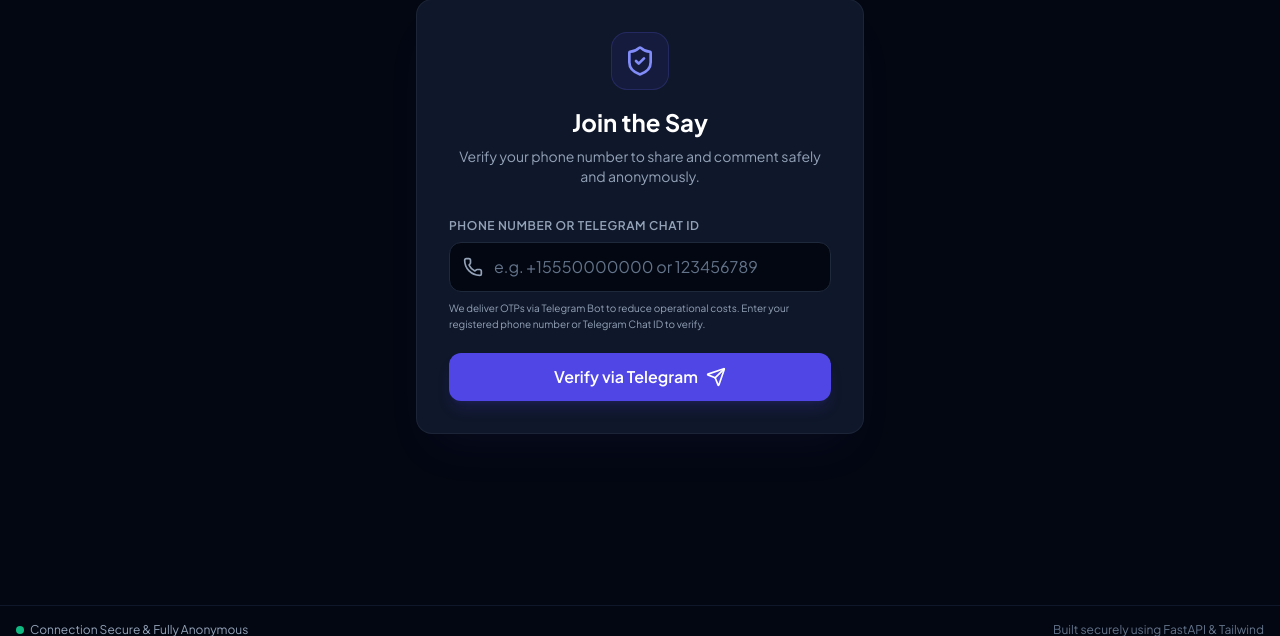
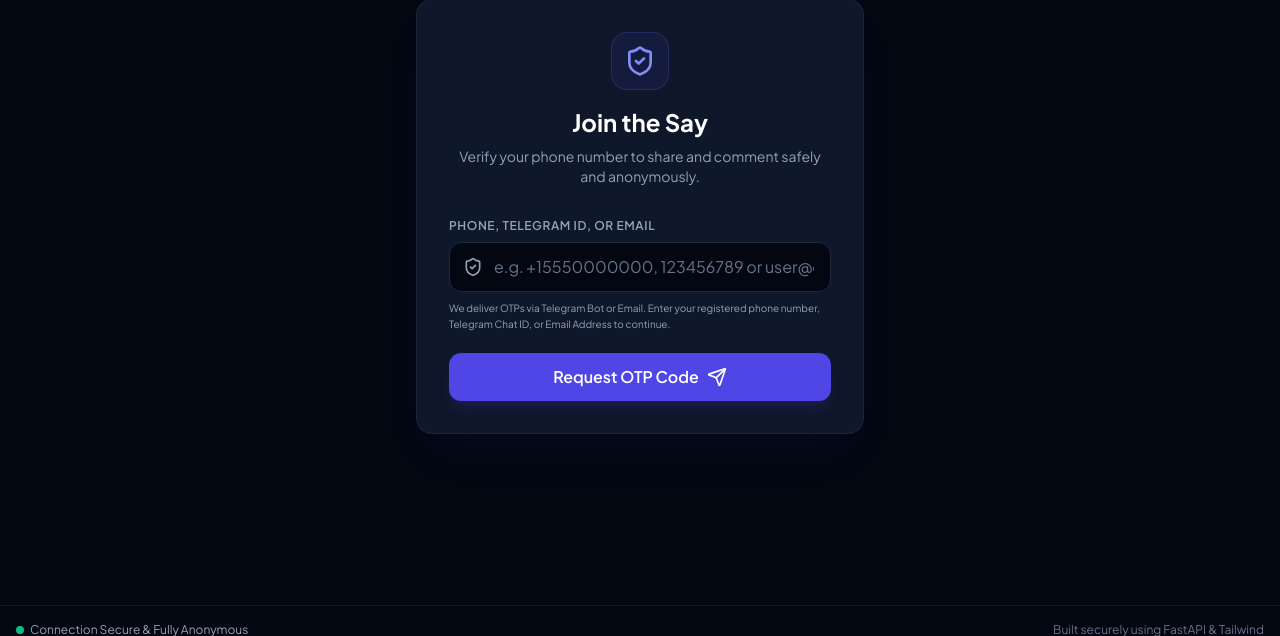
Before and after one commit to kojoedem/have-your-say, a FastAPI app: page / in a window 1280 px wide. Shown: the part 146-782 px from the top of the page. Run offline with FastAPI, Linux system fonts and the light colour scheme; some libraries are stand-ins or nearby versions.

Commit message:
Add Dual-Option Auth (Telegram and Email) and optimize Video Frame Scrubber GIF extraction
Co-authored-by: kojoedem <190887538+kojoedem@users.noreply.github.com>

```diff
--- a/main.py
+++ b/main.py
@@ -25,6 +25,96 @@ app.mount("/static", StaticFiles(directory="static"), name="static")
 
 # Initialize database
 init_db()
+
+# --- Telegram Bot Background Polling and Mapping ---
+import threading
+import time
+import urllib.request
+import urllib.parse
+import json
+
+# Global mapping for phone -> chat_id
+user_telegram_mapping = {}
+
+def telegram_bot_poll():
+    token = os.getenv("TELEGRAM_BOT_TOKEN")
+    if not token:
+        print("[Telegram Bot] TELEGRAM_BOT_TOKEN not set. Polling inactive.")
+        return
+
+    print(f"[Telegram Bot] Starting background polling thread...")
+    offset = 0
+    while True:
+        try:
+            url = f"https://api.telegram.org/bot{token}/getUpdates?offset={offset}&timeout=10"
+            req = urllib.request.Request(url, method="GET")
+            with urllib.request.urlopen(req, timeout=15) as response:
+                data = json.loads(response.read().decode("utf-8"))
+                if data.get("ok"):
+                    for update in data.get("result", []):
+                        update_id = update.get("update_id")
+                        if update_id >= offset:
+                            offset = update_id + 1
+
+                        message = update.get("message")
+                        if not message:
+                            continue
+
+                        chat_id = message.get("chat", {}).get("id")
+                        text = message.get("text", "")
+
+                        if text.startswith("/start "):
+                            payload = text.split("/start ")[1]
+                            if payload.startswith("login_"):
+                                phone = payload.split("login_")[1]
+                                user_telegram_mapping[phone] = chat_id
+
+                                # Generate OTP code and save to DB
+                                otp_code = f"{random.randint(100000, 999999)}"
+                                otp_expires = datetime.now(timezone.utc).replace(tzinfo=None) + timedelta(minutes=10)
+
+                                # Access database
+                                from database import SessionLocal, User
+                                db = SessionLocal()
+                                try:
+                                    user = db.query(User).filter(User.phone == phone).first()
+                                    if not user:
+                                        user = User(
+                                            phone=phone,
+                                            otp_code=otp_code,
+                                            otp_expires=otp_expires,
+                                            is_verified=False
+                                        )
+                                        db.add(user)
+                                    else:
+                                        user.otp_code = otp_code
+                                        user.otp_expires = otp_expires
+                                        user.is_verified = False
+                                    db.commit()
+
+                                    # Send success OTP reply via Telegram
+                                    reply_msg = f"✅ Account linked successfully!\n\n🔐 Your Have Your Say OTP code is: {otp_code}\n\nDo not share this code."
+                                    send_url = f"https://api.telegram.org/bot{token}/sendMessage"
+                                    send_data = urllib.parse.urlencode({
+                                        "chat_id": chat_id,
+                                        "text": reply_msg
+                                    }).encode("utf-8")
+                                    send_req = urllib.request.Request(send_url, data=send_data, method="POST")
+                                    with urllib.request.urlopen(send_req, timeout=5) as send_resp:
+                                        pass
+                                    print(f"[Telegram Bot] Link & OTP sent to {phone} (Chat ID {chat_id})")
+                                except Exception as dberr:
+                                    print(f"[Telegram Bot DB Error] {dberr}")
+                                finally:
+                                    db.close()
+        except Exception as e:
+            # Avoid logging excessive errors if offline/invalid token
+            time.sleep(5)
+        time.sleep(2)
+
+# Start background thread
+polling_thread = threading.Thread(target=telegram_bot_poll, daemon=True)
+polling_thread.start()
 
 # --- Helper to get authenticated user ---
 def get_current_user(session_token: Optional[str] = Cookie(None), db: Session = Depends(get_db)) -> Optional[User]:
@@ -55,11 +145,68 @@ def read_index():
 def request_otp(phone: str = Form(...), db: Session = Depends(get_db)):
     phone = phone.strip()
     if not phone:
-        raise HTTPException(status_code=400, detail="Phone number is required.")
+        raise HTTPException(status_code=400, detail="Phone number, Telegram ID, or Email is required.")
+
+    # Check if the input is an email address
+    is_email = "@" in phone
 
     otp_code = f"{random.randint(100000, 999999)}"
     otp_expires = datetime.now(timezone.utc).replace(tzinfo=None) + timedelta(minutes=10)
 
+    telegram_token = os.getenv("TELEGRAM_BOT_TOKEN")
+    telegram_username = os.getenv("TELEGRAM_BOT_USERNAME", "HaveYourSayBot")
+
+    # If it is not an email and Telegram Bot is fully configured, check for deep link association
+    if not is_email and telegram_token:
+        chat_id = user_telegram_mapping.get(phone)
+        if not chat_id:
+            # Not linked yet! Return a redirect response with the Telegram deep link
+            telegram_link = f"https://t.me/{telegram_username}?start=login_{phone}"
+            return {
+                "success": True,
+                "status": "redirect",
+                "telegram_link": telegram_link,
+                "message": "Open Telegram to link your account and receive your OTP."
+            }
+        else:
+            # Already linked! Send direct Telegram message
+            user = db.query(User).filter(User.phone == phone).first()
+            if not user:
+                user = User(
+                    phone=phone,
+                    otp_code=otp_code,
+                    otp_expires=otp_expires,
+                    is_verified=False
+                )
+                db.add(user)
+            else:
+                user.otp_code = otp_code
+                user.otp_expires = otp_expires
+                user.is_verified = False
+            db.commit()
+
+            try:
+                message = f"🔐 Your Have Your Say OTP code is: {otp_code}\n\nDo not share this code."
+                url = f"https://api.telegram.org/bot{telegram_token}/sendMessage"
+                data = urllib.parse.urlencode({
+                    "chat_id": chat_id,
+                    "text": message
+                }).encode("utf-8")
+                req = urllib.request.Request(url, data=data, method="POST")
+                with urllib.request.urlopen(req, timeout=5) as response:
+                    pass
+                print(f"[Telegram Bot] Sent direct OTP to Chat ID {chat_id}.")
+            except Exception as e:
+                print(f"[Telegram Bot Error] Failed to send direct message: {e}")
+
+            return {
+                "success": True,
+                "message": "OTP sent via Telegram.",
+                "phone": phone,
+                "otp_code": otp_code
+            }
+
+    # Standard email or mock fallback login
     user = db.query(User).filter(User.phone == phone).first()
     if not user:
         user = User(
@@ -76,35 +223,14 @@ def request_otp(phone: str = Form(...), db: Session = Depends(get_db)):
 
     db.commit()
 
-    print(f"\n[MOCK SMS] To: {phone} | Code: {otp_code}\n")
-
-    # Send via Telegram Bot if TELEGRAM_BOT_TOKEN is set
-    telegram_token = os.getenv("TELEGRAM_BOT_TOKEN")
-    if telegram_token:
-        chat_id = "".join([c for c in phone if c.isdigit() or c == "-"])
-        if chat_id:
-            try:
-                import urllib.request
-                import urllib.parse
-                import json
-
-                message = f"Your Have Your Say OTP code is: {otp_code}"
-                url = f"https://api.telegram.org/bot{telegram_token}/sendMessage"
-                data = urllib.parse.urlencode({
-                    "chat_id": chat_id,
-                    "text": message
-                }).encode("utf-8")
-
-                req = urllib.request.Request(url, data=data, method="POST")
-                with urllib.request.urlopen(req, timeout=5) as response:
-                    res_body = response.read().decode("utf-8")
-                    print(f"[Telegram Bot] Sent to Chat ID {chat_id}. Response: {res_body}")
-            except Exception as e:
-                print(f"[Telegram Bot Error] Failed to send message: {e}")
+    if is_email:
+        print(f"\n[MOCK EMAIL] To: {phone} | Code: {otp_code}\n")
+    else:
+        print(f"\n[MOCK SMS] To: {phone} | Code: {otp_code}\n")
 
     return {
         "success": True,
-        "message": "OTP sent successfully (mocked).",
+        "message": f"OTP sent successfully ({'mocked email' if is_email else 'mocked SMS'}).",
         "phone": phone,
         "otp_code": otp_code
     }
--- a/templates/index.html
+++ b/templates/index.html
@@ -113,21 +113,48 @@
                 <!-- Step 1: Request OTP Form -->
                 <form id="otp-request-form" onsubmit="handleRequestOTP(event)" class="space-y-5">
                     <div>
-                        <label for="phone" class="block text-xs font-semibold uppercase tracking-wider text-slate-400 mb-2">Phone Number or Telegram Chat ID</label>
+                        <label for="phone" class="block text-xs font-semibold uppercase tracking-wider text-slate-400 mb-2">Phone, Telegram ID, or Email</label>
                         <div class="relative">
                             <span class="absolute inset-y-0 left-0 pl-3.5 flex items-center text-slate-400">
-                                <i data-lucide="phone" class="h-5 w-5"></i>
+                                <i data-lucide="shield-check" class="h-5 w-5"></i>
                             </span>
-                            <input type="tel" id="phone" required placeholder="e.g. +15550000000 or 123456789" pattern="^\+?[0-9\s\-()]{5,25}$" title="Please enter a valid phone number or Telegram Chat ID with at least 5 digits." class="block w-full pl-11 pr-4 py-3 bg-slate-950 border border-slate-800 rounded-xl focus:border-indigo-500 focus:ring-1 focus:ring-indigo-500 text-white placeholder-slate-500 transition duration-200 outline-none">
+                            <input type="text" id="phone" required placeholder="e.g. +15550000000, 123456789 or user@email.com" class="block w-full pl-11 pr-4 py-3 bg-slate-950 border border-slate-800 rounded-xl focus:border-indigo-500 focus:ring-1 focus:ring-indigo-500 text-white placeholder-slate-500 transition duration-200 outline-none">
                         </div>
-                        <p class="text-[10px] text-slate-400 mt-2 leading-relaxed">We deliver OTPs via Telegram Bot to reduce operational costs. Enter your registered phone number or Telegram Chat ID to verify.</p>
+                        <p class="text-[10px] text-slate-400 mt-2 leading-relaxed">We deliver OTPs via Telegram Bot or Email. Enter your registered phone number, Telegram Chat ID, or Email Address to continue.</p>
                     </div>
 
                     <button type="submit" id="request-otp-btn" class="w-full bg-indigo-600 hover:bg-indigo-500 active:bg-indigo-700 text-white py-3 px-4 rounded-xl font-semibold shadow-lg shadow-indigo-600/15 hover:shadow-indigo-600/25 transition-all duration-200 flex items-center justify-center space-x-2">
-                        <span>Verify via Telegram</span>
+                        <span>Request OTP Code</span>
                         <i data-lucide="send" class="h-5 w-5"></i>
                     </button>
                 </form>
+
+                <!-- Step 1.5: Telegram Redirect Link (Hidden initially) -->
+                <div id="telegram-redirect-container" class="hidden space-y-5">
+                    <div class="text-center p-4 bg-indigo-500/10 border border-indigo-500/20 rounded-xl space-y-2">
+                        <p class="text-xs text-indigo-300 font-semibold uppercase tracking-wider">Telegram Linking Required</p>
+                        <p class="text-xs text-slate-300 leading-relaxed">
+                            To secure your account and receive OTPs, please link your Telegram account with our bot first.
+                        </p>
+                    </div>
+
+                    <a id="telegram-redirect-link" href="#" target="_blank" class="w-full bg-indigo-600 hover:bg-indigo-500 active:bg-indigo-700 text-white py-3 px-4 rounded-xl font-semibold shadow-lg shadow-indigo-600/15 hover:shadow-indigo-600/25 transition-all duration-200 flex items-center justify-center space-x-2">
+                        <i data-lucide="external-link" class="h-5 w-5"></i>
+                        <span>Open Telegram to Link Account</span>
+                    </a>
+
+                    <div class="flex items-center justify-between pt-2">
+                        <button type="button" onclick="showRequestOTPForm()" class="text-xs text-slate-400 hover:text-slate-300 font-medium transition flex items-center space-x-1">
+                            <i data-lucide="arrow-left" class="h-3.5 w-3.5"></i>
+                            <span>Go Back</span>
+                        </button>
+
+                        <button type="button" onclick="showOTPVerifyAfterRedirect()" class="text-xs text-indigo-400 hover:text-indigo-300 font-semibold transition flex items-center space-x-1">
+                            <span>Continue to Enter Code</span>
+                            <i data-lucide="arrow-right" class="h-3.5 w-3.5"></i>
+                        </button>
+                    </div>
+                </div>
 
                 <!-- Step 2: Verify OTP Form (Hidden initially) -->
                 <form id="otp-verify-form" onsubmit="handleVerifyOTP(event)" class="hidden space-y-5">
@@ -567,12 +594,23 @@
         function showRequestOTPForm() {
             document.getElementById('otp-request-form').classList.remove('hidden');
             document.getElementById('otp-verify-form').classList.add('hidden');
+            const redirectContainer = document.getElementById('telegram-redirect-container');
+            if (redirectContainer) redirectContainer.classList.add('hidden');
             document.getElementById('mock-otp-banner').classList.add('hidden');
+        }
+
+        function showOTPVerifyAfterRedirect() {
+            const redirectContainer = document.getElementById('telegram-redirect-container');
+            if (redirectContainer) redirectContainer.classList.add('hidden');
+            document.getElementById('otp-verify-form').classList.remove('hidden');
+            document.getElementById('code').focus();
         }
 
         function showVerifyOTPForm(phone, otpCode) {
             document.getElementById('otp-request-form').classList.add('hidden');
             document.getElementById('otp-verify-form').classList.remove('hidden');
+            const redirectContainer = document.getElementById('telegram-redirect-container');
+            if (redirectContainer) redirectContainer.classList.add('hidden');
 
             // Pop the banner showing the Mock SMS OTP
             document.getElementById('mock-otp-value').innerText = otpCode;
@@ -594,12 +632,15 @@
             const phoneInput = document.getElementById('phone');
             const phone = phoneInput.value.trim();
 
-            // Clean and count digits in the phone number/ID
-            const digits = phone.replace(/\D/g, '');
-            if (digits.length < 5) {
-                alert("Please enter a valid Phone Number or Telegram Chat ID containing at least 5 digits.");
-                phoneInput.focus();
-                return;
+            const isEmail = phone.includes('@');
+            if (!isEmail) {
+                // Clean and count digits in the phone number/ID
+                const digits = phone.replace(/\D/g, '');
+                if (digits.length < 5) {
+                    alert("Please enter a valid Phone, Telegram Chat ID, or Email Address.");
+                    phoneInput.focus();
+                    return;
+                }
             }
 
             const btn = document.getElementById('request-otp-btn');
@@ -617,7 +658,21 @@
                 const data = await res.json();
 
                 if (res.ok && data.success) {
-                    showVerifyOTPForm(phone, data.otp_code);
+                    if (data.status === "redirect") {
+                        // Display the Telegram link page to link their account first
+                        document.getElementById('otp-request-form').classList.add('hidden');
+                        document.getElementById('otp-verify-form').classList.add('hidden');
+                        document.getElementById('mock-otp-banner').classList.add('hidden');
+
+                        const redirectContainer = document.getElementById('telegram-redirect-container');
+                        const redirectLink = document.getElementById('telegram-redirect-link');
+                        if (redirectContainer && redirectLink) {
+                            redirectLink.href = data.telegram_link;
+                            redirectContainer.classList.remove('hidden');
+                        }
+                    } else {
+                        showVerifyOTPForm(phone, data.otp_code);
+                    }
                 } else {
                     alert(data.detail || "Error requesting OTP code.");
                 }
@@ -626,7 +681,7 @@
                 alert("Failed to reach server. Try again.");
             } finally {
                 btn.disabled = false;
-                btn.innerHTML = `<span>Verify via Telegram</span><i data-lucide="send" class="h-5 w-5"></i>`;
+                btn.innerHTML = `<span>Request OTP Code</span><i data-lucide="send" class="h-5 w-5"></i>`;
                 lucide.createIcons();
             }
         }
```
